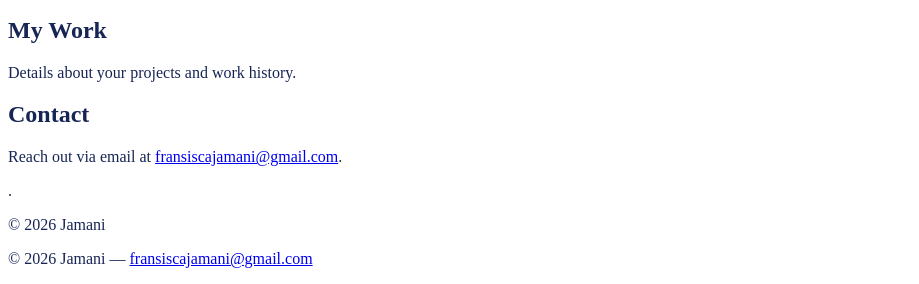
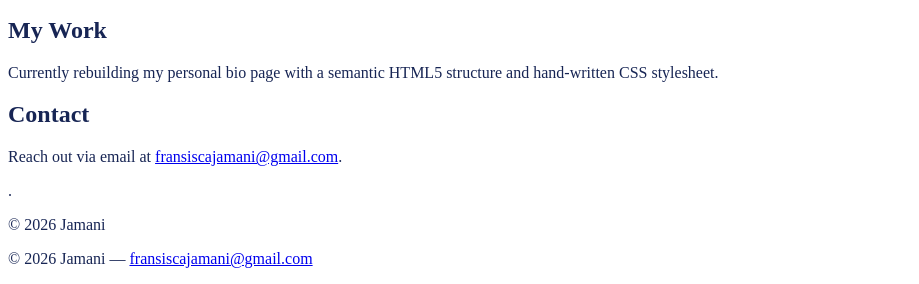
Before and after one commit to jamani-itee/bio-page, a plain HTML site: page index.html in a window 1280 px wide. Shown: the part 574-858 px from the top of the page, without its empty margins (0-919 px from the left). Drawn offline with Linux system fonts and the light colour scheme.

Commit message:
Describe semantic bio-page rebuild in work section so project progress is clear

```diff
--- a/index.html
+++ b/index.html
@@ -27,7 +27,7 @@
 
     <section id="work">
       <h2>My Work</h2>
-      <p>Details about your projects and work history.</p>
+      <p>Currently rebuilding my personal bio page with a semantic HTML5 structure and hand-written CSS stylesheet.</p>
     </section>
 
     <section id="contact">
```
